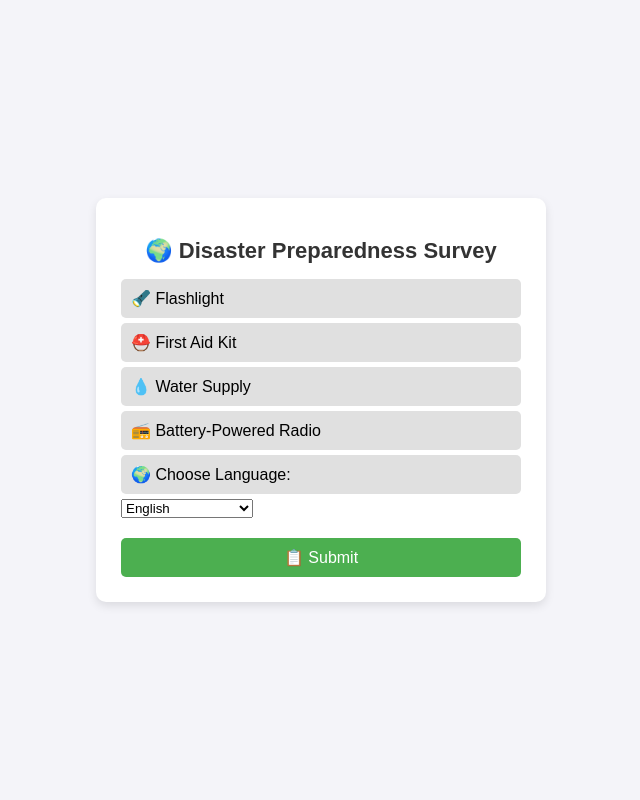
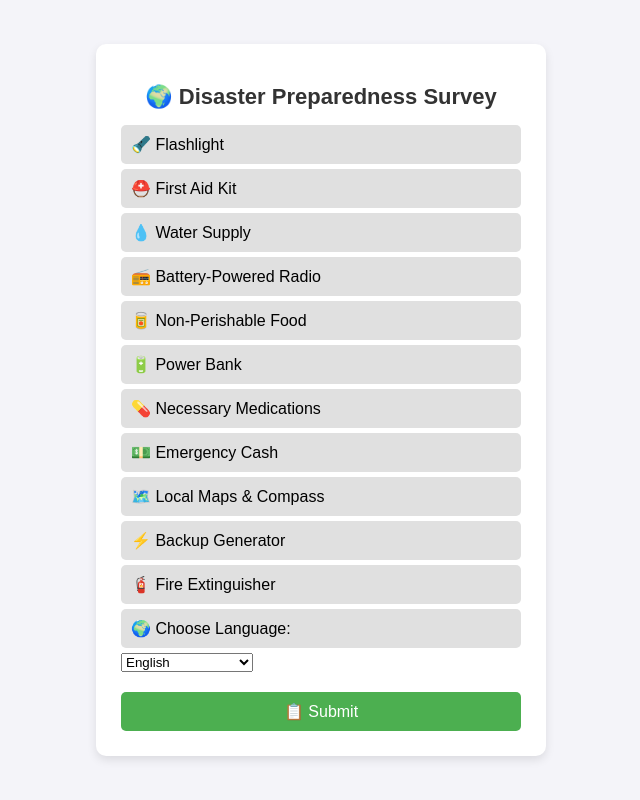
Before and after one commit to SakibHussen/Disaster_Prep, a Flask app: page / in a window 1280 px wide. Shown: the whole page, without its empty margins (319-959 px from the left). Run offline with Flask 3, Linux system fonts and the light colour scheme.

Commit message:
Final and last commit

```diff
--- a/app.py
+++ b/app.py
@@ -83,10 +83,18 @@ def predict_preparedness():
 
 
     ITEM_WEIGHTS = {
-        "flashlight": {"flood": 4, "earthquake": 4, "wildfire": 4, "hurricane": 4},
+        "flashlight": {"flood": 3, "earthquake": 5, "wildfire": 4, "hurricane": 4},
         "first-aid-kit": {"flood": 5, "earthquake": 5, "tsunami": 5, "wildfire": 5, "hurricane": 5},
-        "water": {"flood": 5, "earthquake": 5, "tsunami": 5, "hurricane": 5},
-        "radio": {"flood": 5, "earthquake": 5, "tsunami": 5, "wildfire": 5, "hurricane": 5}
+        "water Supply": {"flood": 5, "earthquake": 4, "tsunami": 5, "hurricane": 5,"wildfire": 4},
+        "radio": {"flood": 4, "earthquake": 5, "tsunami": 5, "wildfire": 4, "hurricane": 5},
+        "Non-Perishable Food": {"flood": 5, "earthquake": 4, "tsunami": 5, "wildfire": 3, "hurricane": 5},
+        "Power Bank": {"flood": 3, "earthquake": 4, "tsunami": 3, "wildfire": 5, "hurricane": 4},
+        "medications": {"flood": 4, "earthquake": 3, "tsunami": 4, "wildfire": 3, "hurricane": 5},
+        "Emergency Cash": {"flood": 3, "earthquake": 5, "tsunami": 4, "wildfire": 4, "hurricane": 3},
+
+        "map": {"flood": 3, "earthquake": 5, "tsunami": 5, "wildfire": 4, "hurricane": 3},
+        "generator": {"flood": 3, "earthquake": 4, "tsunami": 2, "wildfire": 5, "hurricane": 5},
+        "fire-extinguisher": {"flood": 1, "earthquake": 2, "tsunami": 1, "wildfire": 5, "hurricane": 2},
     }
 
 
--- a/templates/index.html
+++ b/templates/index.html
@@ -150,6 +150,25 @@
 
                 <input type="checkbox" id="radio">
                 <label for="radio">📻 Battery-Powered Radio</label>
+                <input type="checkbox" id="food">
+                <label for="food">🥫 Non-Perishable Food</label>
+
+                <input type="checkbox" id="power-bank">
+                <label for="power-bank">🔋 Power Bank</label>
+                <input type="checkbox" id="medications">
+                <label for="medications">💊 Necessary Medications</label>
+                <input type="checkbox" id="cash">
+                <label for="cash">💵 Emergency Cash</label>
+
+
+                <input type="checkbox" id="map">
+                <label for="map">🗺️ Local Maps & Compass</label>
+
+                <input type="checkbox" id="generator">
+                <label for="generator">⚡ Backup Generator</label>
+
+                <input type="checkbox" id="fire-extinguisher">
+                <label for="fire-extinguisher">🧯 Fire Extinguisher</label>
                 <label for="language">🌍 Choose Language:</label>
                 <select id="language">
                     <option value="en">English</option>
@@ -158,7 +177,7 @@
                     <option value="de">Deutsch (German)</option>
                     <option value="hi">हिन्दी (Hindi)</option>
                     <option value="zh">中文 (Chinese)</option>
-                    <option value="pl">Polski (Polish)</option>  <!-- ✅ Added Polish -->
+                    <option value="pl">Polski (Polish)</option>
                     <option value="bn">বাংলা (Bengali)</option>
                 </select>
             </div>
```
Also changed, not shown: 1 other file.
